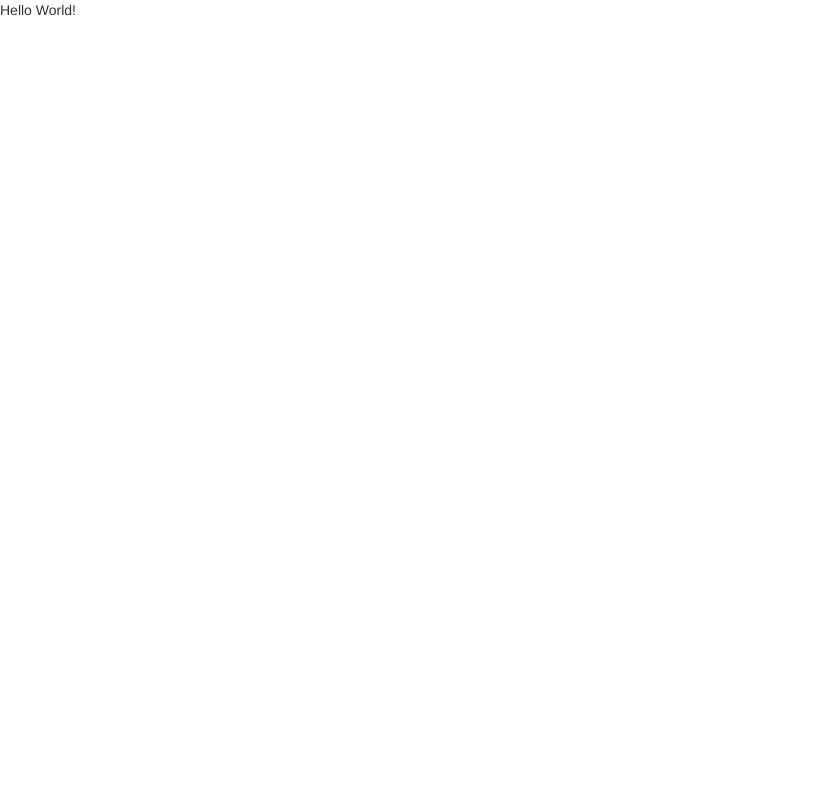
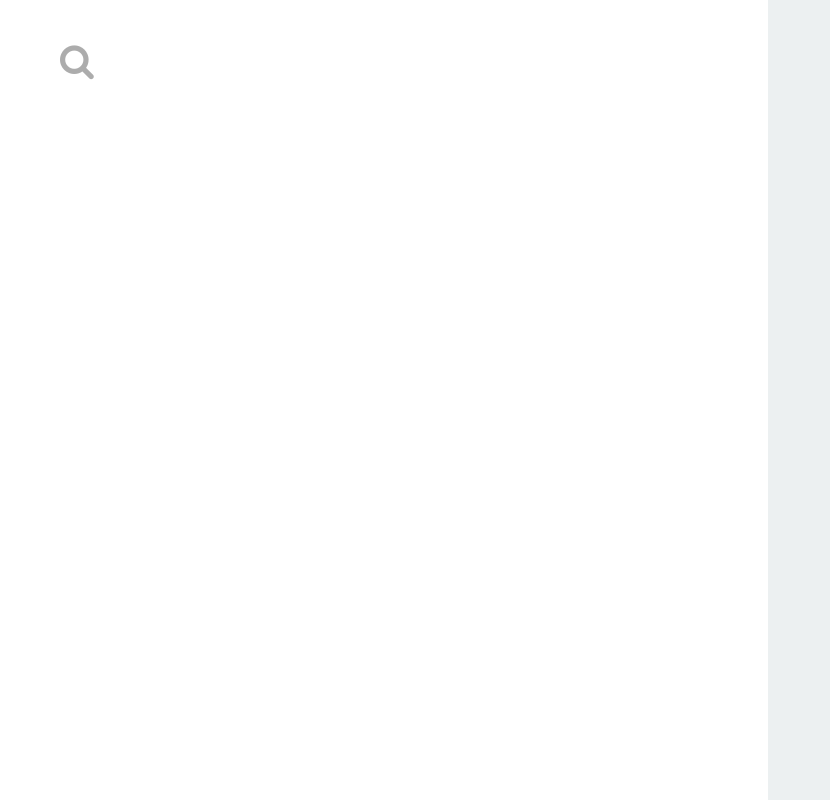
Before and after one commit to friendlyantz/react-giphy, a React app: page / in a window 1280 px wide. Shown: the whole page, without its empty margins (0-830 px from the left). Built offline with nearby package versions, Linux system fonts and the light colour scheme.

Commit message:
stashing hello world clicker and setting up giphy-app divs

```diff
--- /dev/null
+++ b/src/components/app.jsx
@@ -0,0 +1,14 @@
+import React, { Component } from 'react'
+
+class App extends Component {
+  render() {
+    return (
+      <div>
+        <div className="left-scene"></div>
+        <div className="right-scene"></div>
+      </div>
+    )
+  }
+}
+
+export default App;
--- a/src/index.jsx
+++ b/src/index.jsx
@@ -1,45 +1,16 @@
-// import { render } from 'node-sass';
 import React, { Component } from 'react';
-// import React, from 'react';
 import ReactDOM from 'react-dom';
 
 import '../assets/stylesheets/application.scss';
+import App from '../src/components/app.jsx'
+// ======================
 
-// const Hello = ({ name }) => {
-//   return (
-//     <div>
-//       Hello,
-//       {name}
-//     </div>
-//   );
-// };
 
-class Hello extends Component {
-  constructor (props) {
-    super(props);
-
-    this.state = { clicked: false };
-  }
-
-  handleClick = () => {
-    //CHANGING THE STATE
-    this.setState({
-      clicked: !this.state.clicked
-      });
-  }
-
-  render () {
-    // BUILD AND R ETURN HTML
-    return (
-      <div className={this.state.clicked ? 'clicked': null}
-      onClick={this.handleClick}>
-        Hello {this.props.name}
-      </div>
-    );
-  }
-}
-
+// ======================
 const root = document.getElementById('root');
 if (root) {
-  ReactDOM.render(<Hello name="World!" />, root);
+  ReactDOM.render(
+    <App />,
+
+    root);
 }
```
Also changed, not shown: src/components/hello.jsx (added, +48 -0 lines).
